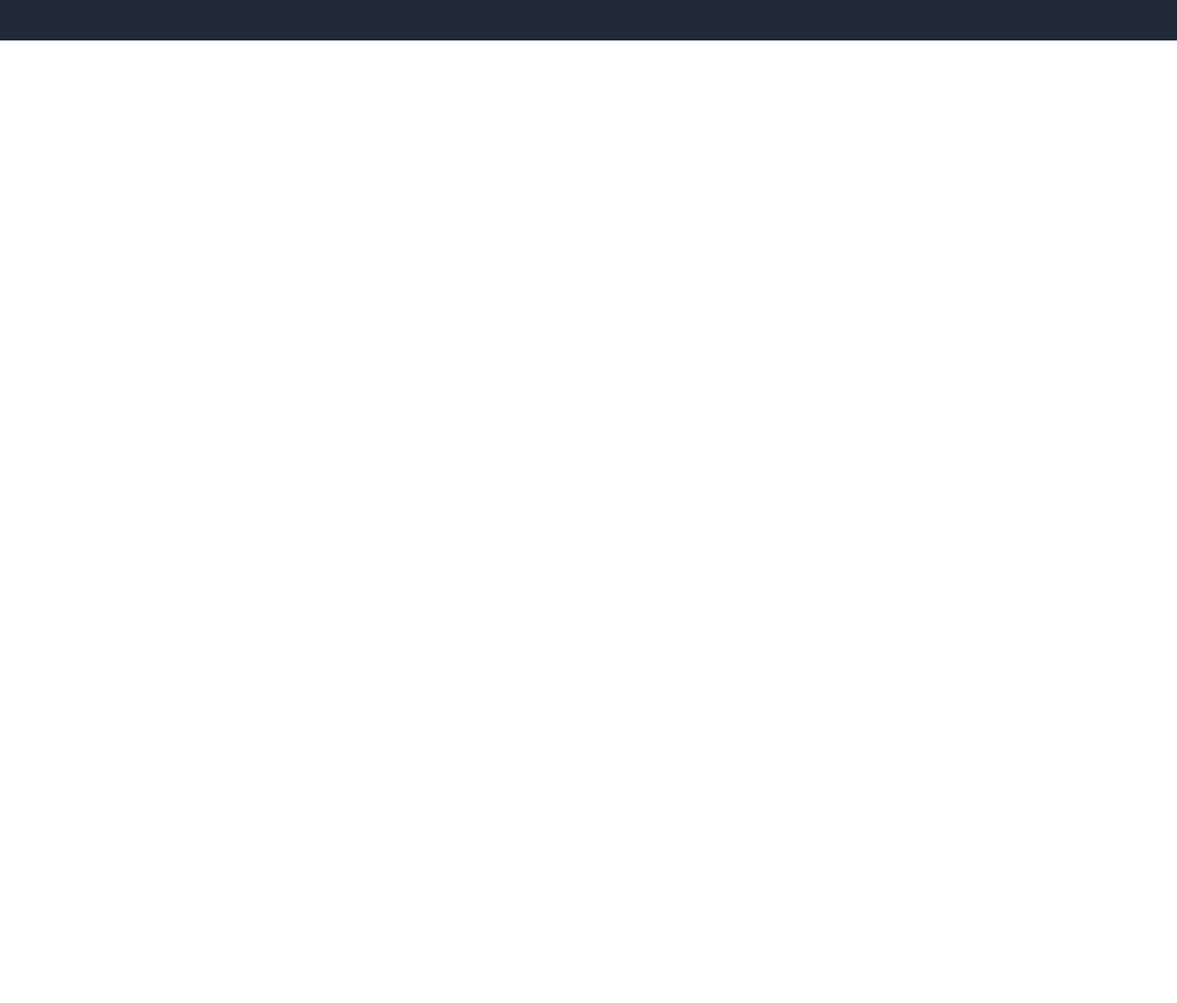
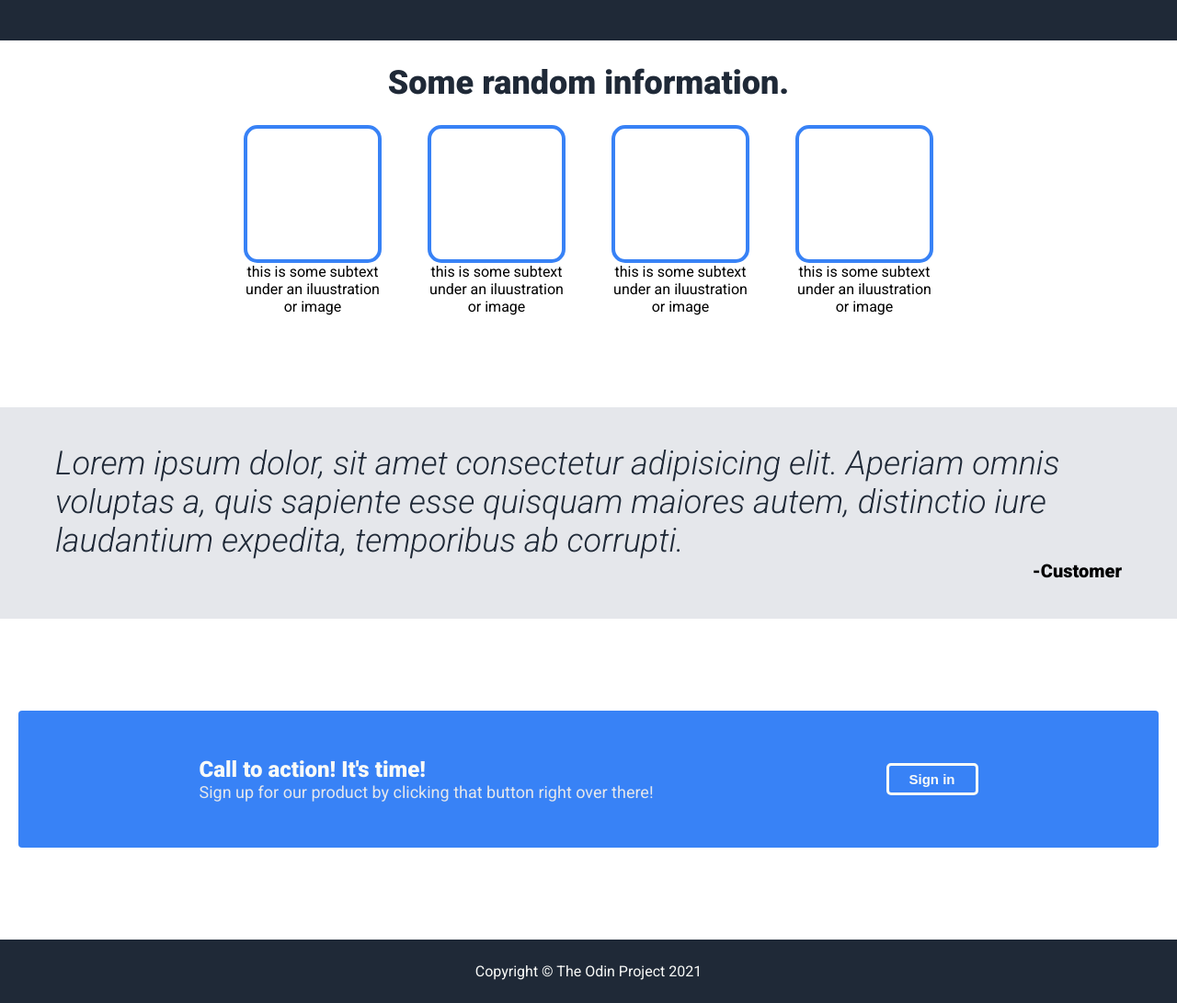
Before and after one commit to flapmfy/landing-page, a plain HTML site: page index.html in a window 1280 px wide. Shown: the part 340-1431 px from the top of the page at 92% size. Before the commit the page ends 800 px from the top, so only its background shows below. Drawn offline with Linux system fonts and the light colour scheme.

Commit message:
Add styles to styles.css for index.html

```diff
--- a/index.html
+++ b/index.html
@@ -7,11 +7,12 @@
     <link rel="stylesheet" href="./styles.css">
     <link rel="preconnect" href="https://fonts.googleapis.com">
     <link rel="preconnect" href="https://fonts.gstatic.com" crossorigin>
-    <link href="https://fonts.googleapis.com/css2?family=Roboto:wght@400;900&display=swap" rel="stylesheet">
+    <link href="https://fonts.googleapis.com/css2?family=Roboto:ital,wght@0,400;0,900;1,300&display=swap" rel="stylesheet">
     <title>Landing page</title>
 </head>
 <body>
 
+    <div class="wrapper">
         <header>
             <div class="spacer">
                 <nav>
@@ -24,7 +25,6 @@
                         </ul>
                     </div>
                 </nav>
-
                 <section class="hero">
                     <div class="flex-container">
                         <div class="hero-content">
@@ -43,7 +43,51 @@
                 </section>
             </div>
         </header>
-
-
+        <section class="info">
+            <div class="heading">Some random information.</div>
+            <div class="flex-container">
+                <div class="flex-item">
+                    <div class="placeholder"></div>
+                    <div class="description">this is some subtext under an iluustration or image</div>
+                </div>
+                <div class="flex-item">
+                    <div class="placeholder"></div>
+                    <div class="description">this is some subtext under an iluustration or image</div>
+                </div>
+                <div class="flex-item">
+                    <div class="placeholder"></div>
+                    <div class="description">this is some subtext under an iluustration or image</div>
+                </div>
+                <div class="flex-item">
+                    <div class="placeholder"></div>
+                    <div class="description">this is some subtext under an iluustration or image</div>
+                </div>
+            </div>
+        </section>
+        <section class="quote">
+                <div class="spacer">
+                    <div class="quote-text">
+                        Lorem ipsum dolor, sit amet consectetur adipisicing elit. Aperiam omnis voluptas a, quis sapiente esse quisquam maiores autem, distinctio iure laudantium expedita, temporibus ab corrupti.
+                    </div>
+                    <div class="quote-author">-Customer</div>
+                </div>
+        </section>
+        <section class="action">
+            <div class="spacer">
+                <div class="flex-container">
+                    <div class="sign-info">
+                        <h3>Call to action! It's time!</h3>
+                        <div class="secondary-text">Sign up for our product by clicking that button right over there!</div>
+                    </div>
+                    <button class="sign-in">Sign in</button>
+                </div>
+            </div>
+        </section>
+        <footer>
+            <div>
+                Copyright © The Odin Project 2021
+            </div>
+        </footer>
+    </div>
 </body>
 </html>
--- a/styles.css
+++ b/styles.css
@@ -53,7 +53,21 @@ nav {
     gap: 18px;
 }
 
+.sign-in {
+    border: none;
+    padding: 6px 22px;
+    border-radius: 5px;
+    font-size: 15px;
+    font-weight: bold;
+}
+
 /**************************************************************/
+
+.hero-content .sign-in {
+    margin-top: 8px;
+    color: white;
+    background-color: #3882f6;
+}
 
 .main-text {
     font-size: 48px;
@@ -74,7 +88,7 @@ nav {
     flex: 1;
 }
 
-.placeholder {
+.hero .placeholder {
     background-color: grey;
     align-self: stretch;
     display: flex;
@@ -86,14 +100,104 @@ nav {
     padding: 100px 0px;
 }
 
-.sign-in {
-    color: white;
-    font-size: 15px;
+
+
+/**************************************************************/
+
+.info {
+    padding-bottom: 100px;
+}
+
+.info .heading {
+    text-align: center;
+    font-size: 36px;
     font-weight: bold;
+    color: #1f2937;
+    margin-top: 25px;
+}
+
+.info .placeholder {
+    width: 150px;
+    height: 150px;
+    border: 4px solid #3882f6;
+    border-radius: 15px;
+}
+
+.info .flex-container {
+    margin-top: 25px;
+    justify-content: center;
+    gap: 50px;
+}
+
+.info .flex-item {
+    display: flex;
+    flex-direction: column;
+    justify-content: center;
+    align-items: center;
+    width: 150px;
+}
+
+.info .description {
+    text-align: center;
+}
+
+/**************************************************************/
+
+.quote {
+    background-color: #e5e7eb;
+    padding: 40px;
+}
+
+.quote-text {
+    font-size: 36px;
+    color: #1f2937;
+    font-weight: lighter;
+    font-style: italic;
+}
+
+.quote-author {
+    text-align: end;
+    font-weight: 900;
+    font-size: 20px;
+}
+
+/**************************************************************/
+
+.action .flex-container {
     background-color: #3882f6;
-    border: none;
-    padding: 6px 22px;
-    border-radius: 5px;
+    border-radius: 4px;
+    padding: 50px 70px;
+    margin: 100px 0px;
+    justify-content: space-around;
 
-    margin-top: 8px;
 }
+
+.sign-info h3 {
+    font-size: 24px;
+    color: #f9faf8;
+    font-weight: bold;
+}
+
+.action .flex-container .sign-in {
+    color: #f9faf8;
+    background-color: #3882f6;
+    border: #f9faf8 3px solid;
+}
+
+/**************************************************************/
+
+footer {
+    background-color: #1f2937;
+    padding: 25px;
+    margin-top: auto;
+}
+
+footer div {
+    text-align: center;
+    color: #f9faf8;
+}
+
+.wrapper {
+    display: flex;
+    flex-direction: column;
+}
```
Lines whose indentation alone changed are shown as unchanged.
